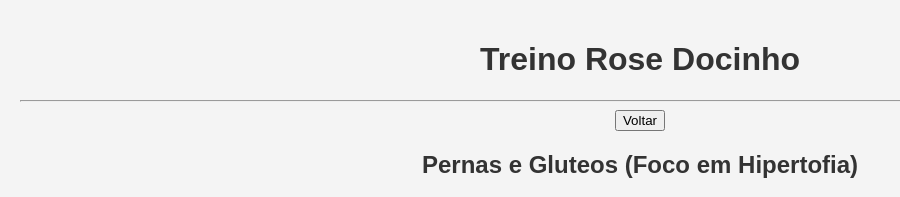
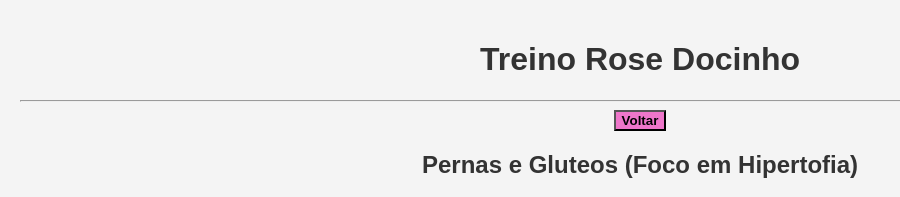
Before and after one commit to Berg40/TreinoRoseDocinho, a plain HTML site: page quarta.html in a window 1280 px wide. Shown: the top 197 px of the page, without its empty margins (0-900 px from the left). Drawn offline with Linux system fonts and the light colour scheme.

Commit message:
Versao2.1

```diff
--- a/quarta.html
+++ b/quarta.html
@@ -25,6 +25,10 @@
             display: block;
             margin: 10px 0;
         }
+
+        button {
+            background-color: rgb(238, 118, 202);
+        }
     </style>
 </head>
 
@@ -33,7 +37,7 @@
     <hr>
 
     <a href="index.html">
-        <button>Voltar</button>
+        <button><b>Voltar</b></button>
     </a>
 
     <div class="exercise">
```
Also changed, not shown: index.html (+4 -1 lines), quinta.html (+4 -0 lines), segunda.html (+4 -0 lines), sexta.html (+3 -0 lines), terca.html (+3 -0 lines).
